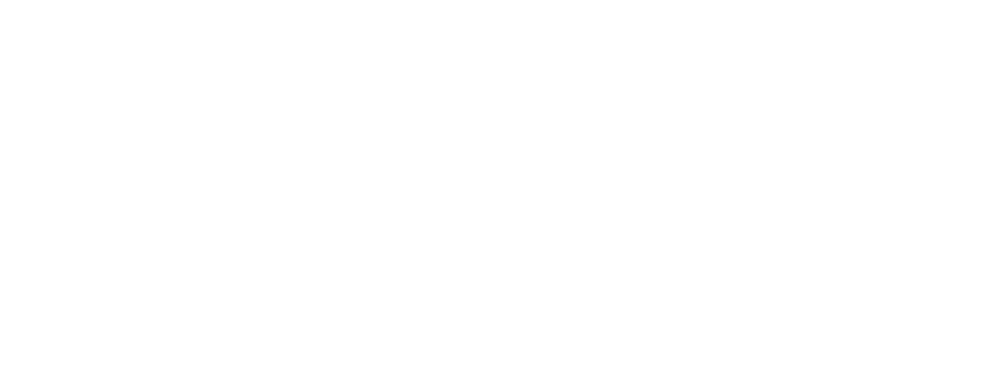
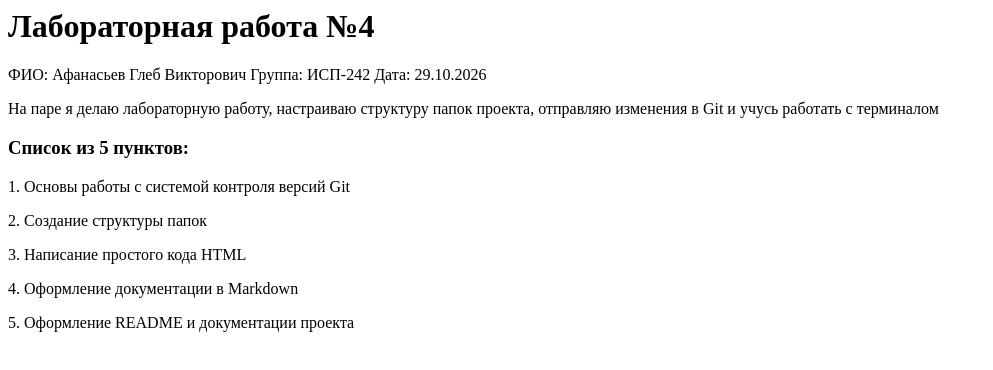
Before and after one commit to Fraay/Lab4_ISRPO_Afanasev, a plain HTML site: page client/index.html in a window 1280 px wide. Shown: the whole page, without its empty margins (0-993 px from the left). Drawn offline with Linux system fonts and the light colour scheme.

Commit message:
filled index.html

```diff
--- a/client/index.html
+++ b/client/index.html
@@ -0,0 +1,14 @@
+<h1>Лабораторная работа №4</h1>
+
+ФИО: Афанасьев Глеб Викторович
+Группа: ИСП-242
+Дата: 29.10.2026
+
+<p>На паре я делаю лабораторную работу, настраиваю структуру папок проекта, отправляю изменения в Git и учусь работать с терминалом<p>
+
+<h3>Список из 5 пунктов:</h3>
+<p>1. Основы работы с системой контроля версий Git</p>
+<p>2. Создание структуры папок</p>
+<p>3. Написание простого кода HTML</p>
+<p>4. Оформление документации в Markdown</p>
+<p>5. Оформление README и документации проекта</p>
```
Also changed, not shown: client/about.html (+1 -1 lines).
